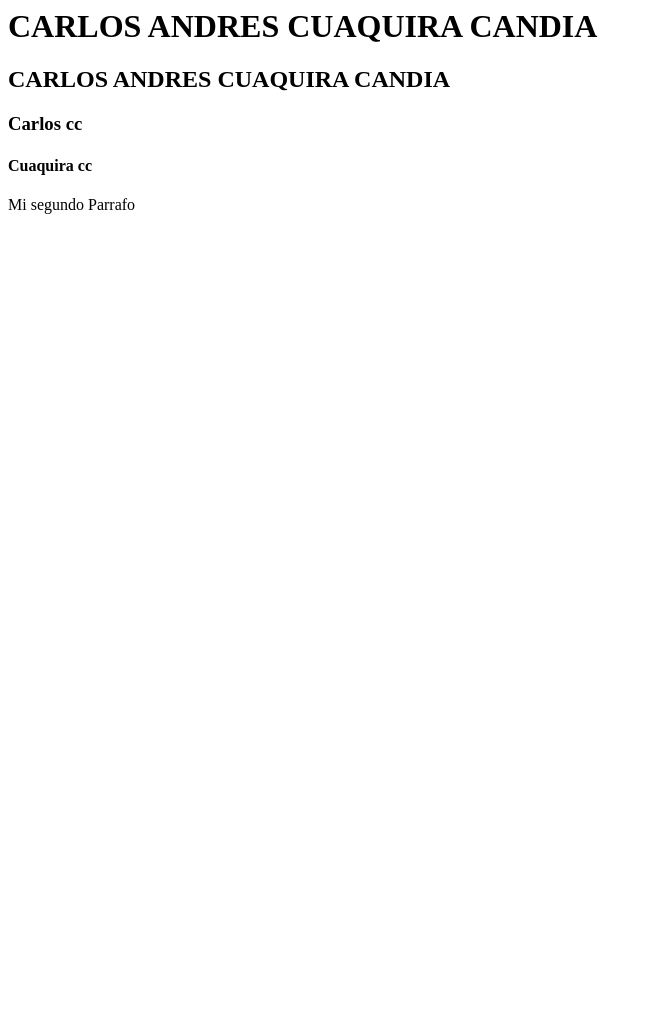
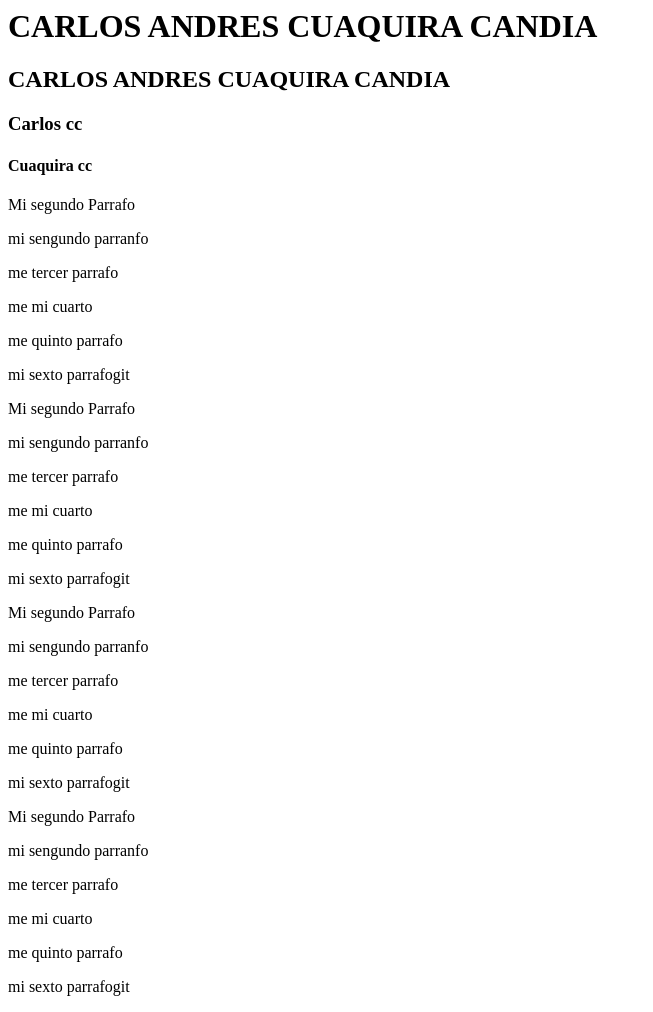
Before and after one commit to onirisLow/YT-git-example, a plain HTML site: page index2.html in a window 1280 px wide. Shown: the whole page, without its empty margins (0-653 px from the left). Before the commit the page ends 800 px from the top, so only its background shows below. Drawn offline with Linux system fonts and the light colour scheme.

Commit message:
subiendo el sig archivo

```diff
--- a/index2.html
+++ b/index2.html
@@ -4,4 +4,30 @@
 <h3>Carlos cc</h3>
 <h4>Cuaquira cc</h4>
 
+
+
+
 <p>Mi segundo Parrafo</p>
+<p>mi sengundo parranfo</p>
+<p>me tercer parrafo</p>
+<p>me mi cuarto </p>
+<p>me quinto parrafo</p>
+<p>mi sexto parrafogit </p>
+<p>Mi segundo Parrafo</p>
+<p>mi sengundo parranfo</p>
+<p>me tercer parrafo</p>
+<p>me mi cuarto </p>
+<p>me quinto parrafo</p>
+<p>mi sexto parrafogit </p>
+<p>Mi segundo Parrafo</p>
+<p>mi sengundo parranfo</p>
+<p>me tercer parrafo</p>
+<p>me mi cuarto </p>
+<p>me quinto parrafo</p>
+<p>mi sexto parrafogit </p>
+<p>Mi segundo Parrafo</p>
+<p>mi sengundo parranfo</p>
+<p>me tercer parrafo</p>
+<p>me mi cuarto </p>
+<p>me quinto parrafo</p>
+<p>mi sexto parrafogit </p>
```
Also changed, not shown: hola.html (+2 -1 lines), P2/practica.html (added).
